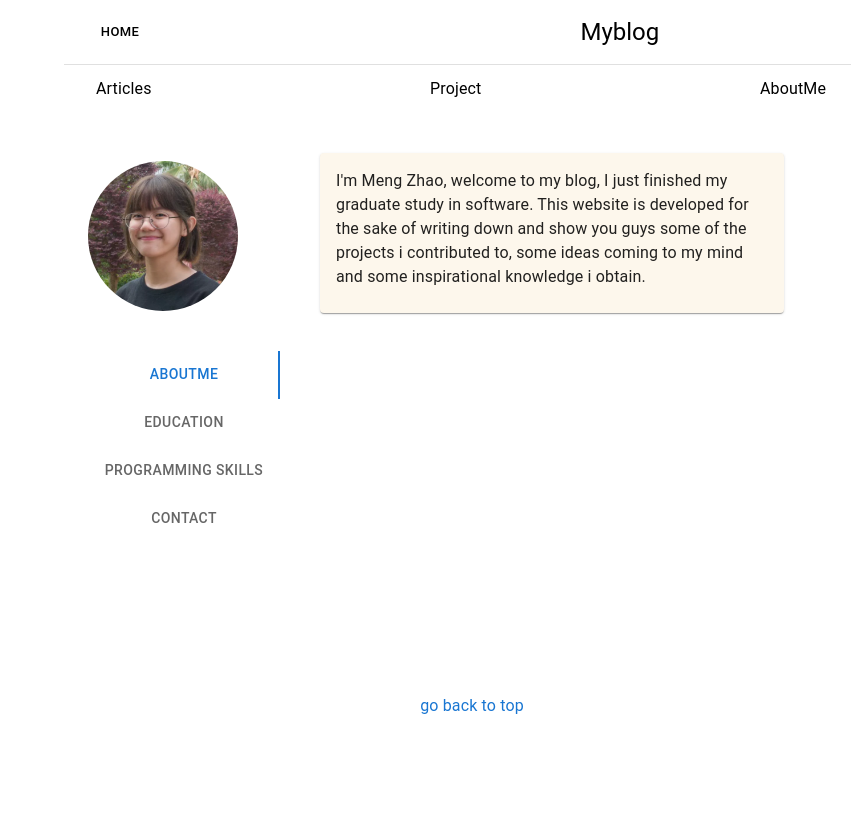
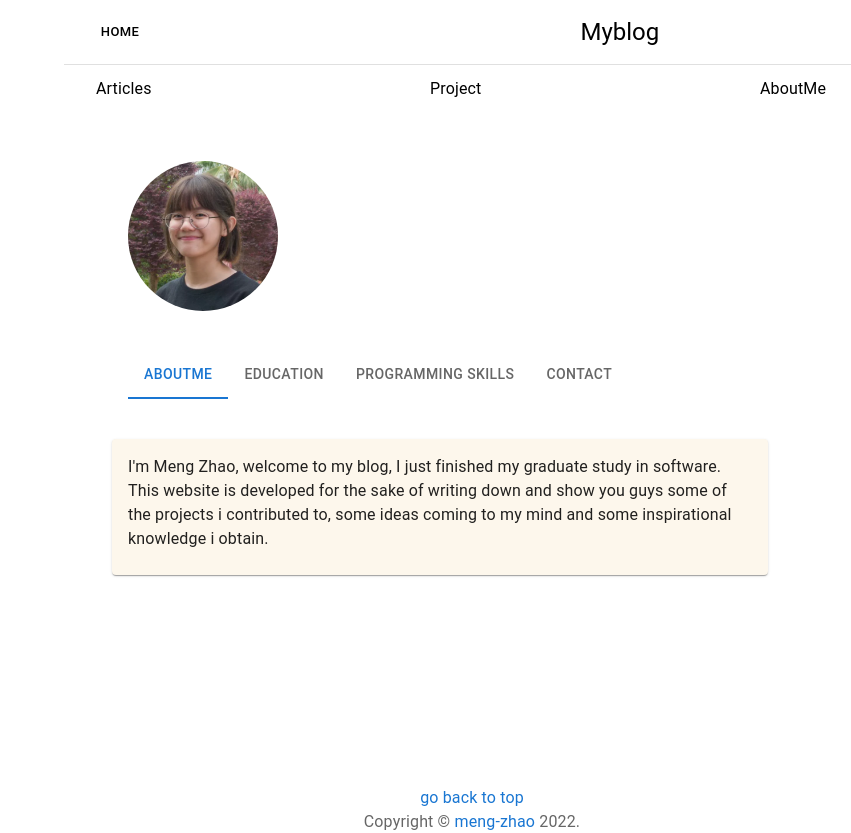
Before and after one commit to meng1022/Myblog, a React app in the folder frontend/: page /aboutme in a window 1280 px wide. Shown: the full height of the page, 0-851 px from the left. Before the commit the page ends 800 px from the top, so only its background shows below. Built offline with nearby package versions, Linux system fonts and the light colour scheme; no server answers.

Commit message:
outlook updated

```diff
--- a/frontend/public/index.html
+++ b/frontend/public/index.html
@@ -2,14 +2,14 @@
 <html lang="en">
   <head>
     <meta charset="utf-8" />
-<!--    <link rel="icon" href="%PUBLIC_URL%/favicon.ico" />-->
+    <link rel="icon" href="./favicon.ico" />
     <meta name="viewport" content="width=device-width, initial-scale=1" />
     <meta name="theme-color" content="#000000" />
     <meta
       name="description"
       content="Web site created using create-react-app"
     />
-<!--    <link rel="apple-touch-icon" href="%PUBLIC_URL%/logo192.png" />-->
+    <link rel="apple-touch-icon" href="%PUBLIC_URL%/logo192.png" />
     <!--
       manifest.json provides metadata used when your web app is installed on a
       user's mobile device or desktop. See https://developers.google.com/web/fundamentals/web-app-manifest/
--- a/frontend/src/Basic.js
+++ b/frontend/src/Basic.js
@@ -118,7 +118,7 @@ function Basic(props) {
     }
 
     return (
-        <Container maxWidth={'lg'} sx={{mb:'2em'}}>
+        <Container maxWidth={'lg'} >
             <Toolbar sx={{ borderBottom: 1, borderColor: 'divider' }}>
                 <Button size="small" component={RouterLink} color="inherit" to={"/homepage"}>Home</Button>
                 <Typography
@@ -137,7 +137,7 @@ function Basic(props) {
             <Toolbar
                 component="nav"
                 variant="dense"
-                sx={{ justifyContent: 'space-between', overflowX: 'auto' }}
+                sx={{ justifyContent: 'space-between' }}
             >
                 {sections.map((section) => (
                     <Link
@@ -153,16 +153,20 @@ function Basic(props) {
                     </Link>
                 ))}
             </Toolbar>
-            <Grid container sx={{ml:'1.5em',mr:'0em'}}>
+            <Grid container sx={{ml:'1.5em', minHeight: '90vh',overflow:"hidden"}}>
                 <Outlet/>
-                <SideBar modules={modules} networks={networks}></SideBar>
-                <Grid item md={8} sm={11} xs={11} >
-                <Typography sx={{ mt:'2em',mb:'2em', textAlign:'center'}}>
-                    <Link component={"a"} href={"#"} sx={{textDecoration:'none'}}> go back to top</Link>
-                </Typography>
+                <SideBar modules={modules} networks={networks}/>
+                <Grid item md={8} sm={12} xs={12}>
+                    <Box sx={{top:"100vh",position:"sticky"}}>
+                        <Typography sx={{ mt:'2em',mb:'2em' ,textAlign:'center' }} >
+                            <Link component={"a"} href={"#"} sx={{textDecoration:'none'}}> go back to top</Link>
+                            <Typography color={"text.secondary"}>Copyright ©
+                                <Link component={"a"} href={"/"} sx={{textDecoration:'none'}}> meng-zhao </Link>2022.
+                            </Typography>
+                        </Typography>
+                    </Box>
                 </Grid>
             </Grid>
-
         </Container>
     );
 }
--- a/frontend/src/Components/AboutMe.js
+++ b/frontend/src/Components/AboutMe.js
@@ -51,19 +51,17 @@ function AboutMe(){
 
     return(
         <Grid item md={8} sm={11} xs={11}>
-            <Grid container>
-                <Grid item md={3} sm={3} xs={4} sx={{mt:'3em'}} >
-                    <Avatar alt="Meng Zhao" src={avatarMe} sx={{ width: 150, height: 150, mb:'2em'}} />
-                    <Tabs orientation={"vertical"}
-                          value={value}
-                        onChange={handleChange}>
+            <Grid container sx={{mt:'3em'}}>
+                    <Grid item md={11} xs={11}><Avatar alt="Meng Zhao" src={avatarMe} sx={{ width: 150, height: 150, mb:'2em',ml:'2em'}} /></Grid>
+                    <Grid item md={12} xs={12}>
+                        <Tabs value={value} onChange={handleChange} variant="scrollable" scrollButtons allowScrollButtonsMobile>
                             <Tab label={"AboutMe"} {...a11yProps(0)}/>
                             <Tab label={"Education"} {...a11yProps(1)}/>
                             <Tab label={"Programming Skills"} {...a11yProps(2)}/>
                             <Tab label={"Contact"} {...a11yProps(3)}/>
                         </Tabs>
                     </Grid>
-                <Grid item md={8} sm={7} xs={7} sx={{ml:'1em',mt:'1em'}}>
+                <Grid item md={11} sm={11} xs={12} sx={{ml:'0em',mt:'1em'}}>
                     <TabPanel value={value} index={0}>
                         <Card sx={{bgcolor: '#fdf7ec',mb:'2em'}}>
                             <CardContent>
--- a/frontend/src/Components/articleComponents/Article.js
+++ b/frontend/src/Components/articleComponents/Article.js
@@ -37,8 +37,6 @@ function Article(){
     }
     return(
           <Grid item md={8} xs={11} sx={{ml:'0em',mr:'2em', mt:'2em'}}>
-              {/*<img src={clientid}></img>*/}
-              {/*<input type={"file"}/>*/}
               <Typography variant={"h5"}>
               {article.title}
                   <EditButton articleid={article.id}/>
--- a/frontend/src/Components/projectComponents/Projects.js
+++ b/frontend/src/Components/projectComponents/Projects.js
@@ -13,9 +13,6 @@ const projects = [
 ];
 
 function Projects(){
-    // render(){
-    //
-    // }
     return(
         <Grid item md={8} sx={{mr:'2em',mt:'2em'}}>
             {projects.map((project)=> (
```
Also changed, not shown: frontend/public/favicon.ico. Lines whose indentation alone changed are shown as unchanged.
